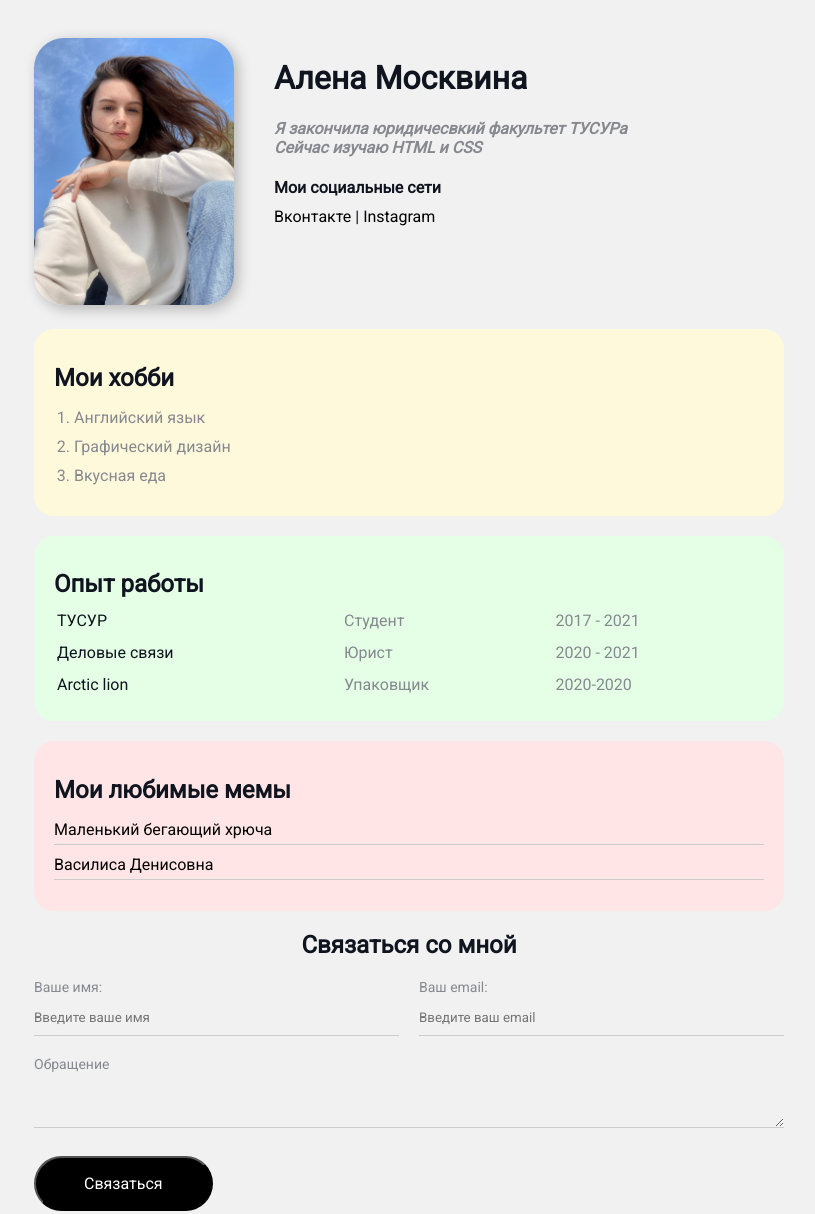
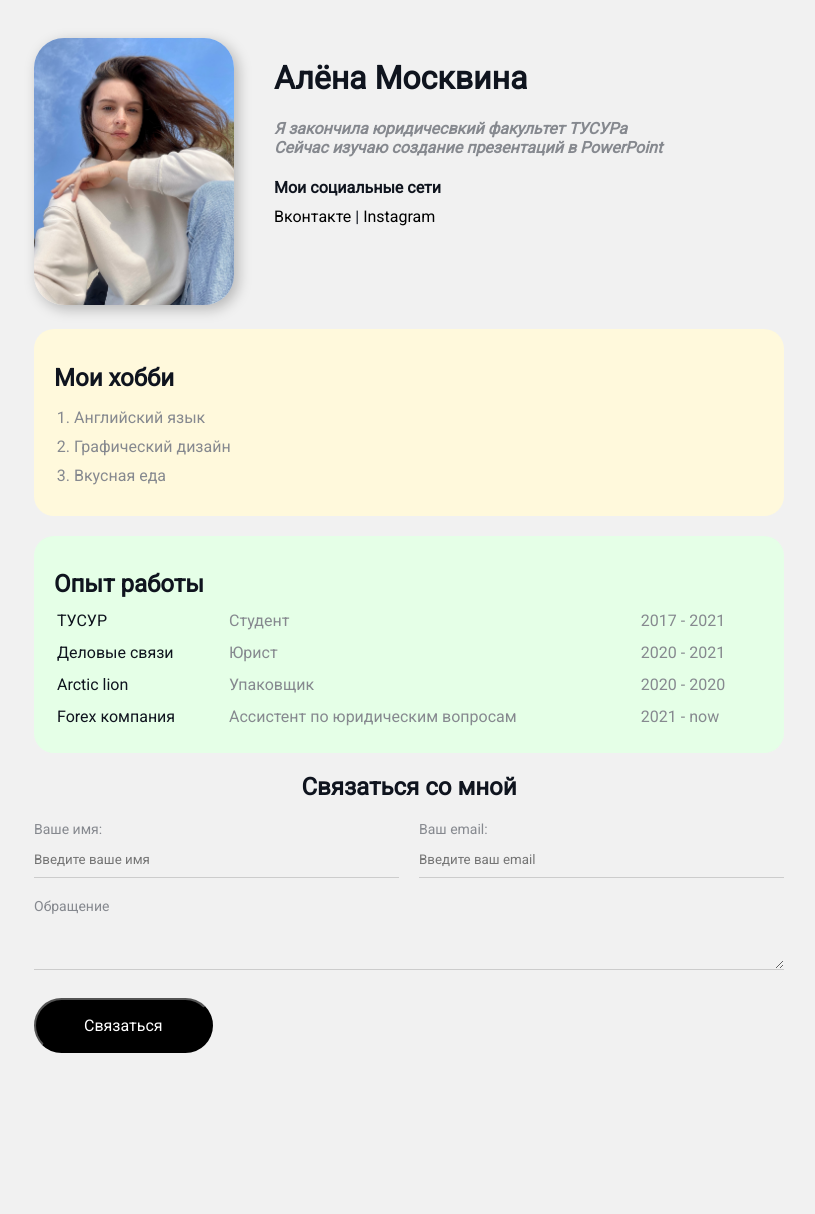
Before and after one commit to almoskvina/aboutme, a plain HTML site: page index.html in a window 1280 px wide. Shown: the whole page, without its empty margins (231-1046 px from the left). After the commit the page ends 1133 px from the top, so only its background shows below. Drawn offline with Linux system fonts and the light colour scheme.

Commit message:
remove block with memes

```diff
--- a/index.html
+++ b/index.html
@@ -16,9 +16,9 @@
                 <img src="avatar.jpeg" alt="тут мое фото" class="avatar">
             </div>
             <div class="info-text">
-                <h1>Алена Москвина</h1>
+                <h1>Алёна Москвина</h1>
                 <p>Я закончила <strong>юридичесвкий факультет</strong> ТУСУРа</p>
-                <p>Cейчас изучаю HTML и CSS</p>
+                <p>Cейчас изучаю создание презентаций в PowerPoint</p>
 
                 <h4>Мои социальные сети</h4>
 
@@ -53,17 +53,14 @@
                 <tr>
                     <td>Arctic lion</td>
                     <td>Упаковщик</td>
-                    <td>2020-2020</td>
+                    <td>2020 - 2020</td>
+                </tr>
+                <tr>
+                    <td>Forex компания</td>
+                    <td>Ассистент по юридическим вопросам</td>
+                    <td>2021 - now</td>
                 </tr>
             </table>
-        </div>
-
-        <div class="card bg-red">
-            <h2>Мои любимые мемы</h2>
-            <ul class="link-list">
-                <li><a href="https://vm.tiktok.com/ZSJoJtW8o/" target="_blank">Маленький бегающий хрюча</a></li>
-                <li><a href="https://vm.tiktok.com/ZSJoeyqqC/" target="_blank">Василиса Денисовна</a></li>
-            </ul>
         </div>
 
         <div class="contact">
```
